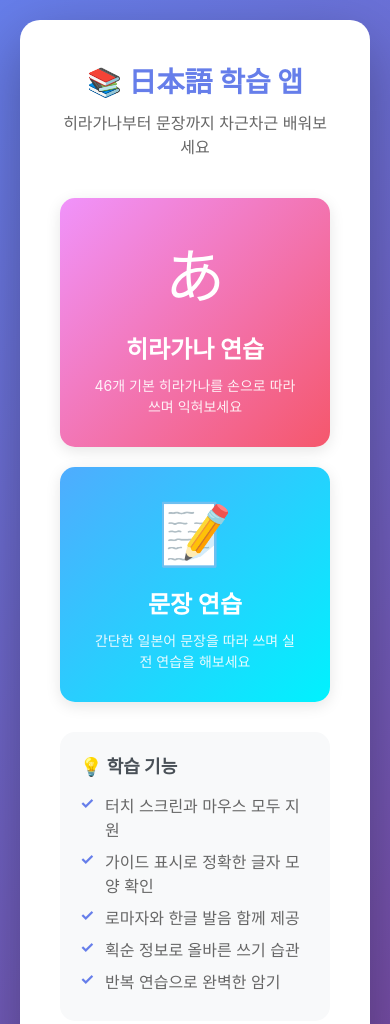
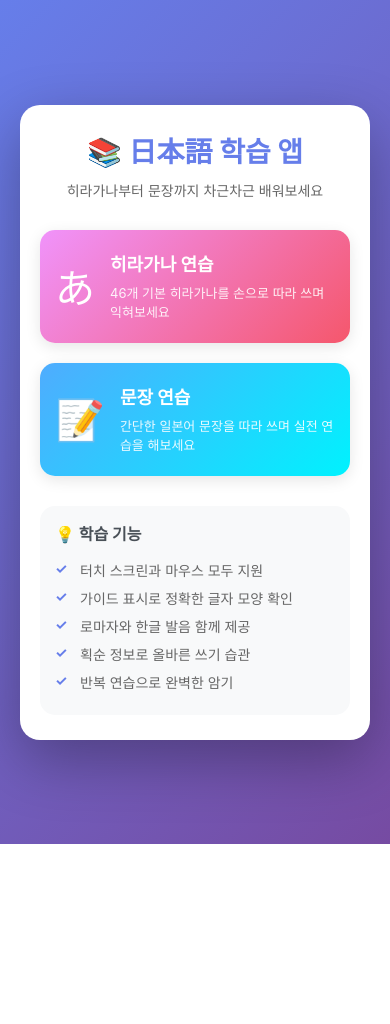
Before and after one commit to Jang1117/japanese, a plain HTML site: page index.html in a window 390 px wide. Shown: the top 1024 px of the page. After the commit the page ends 844 px from the top, so only its background shows below. Drawn offline with Linux system fonts and the light colour scheme.

Commit message:
Update index.html

```diff
--- a/index.html
+++ b/index.html
@@ -45,8 +45,8 @@
         }
 
         .menu-grid {
-            display: grid;
-            grid-template-columns: repeat(auto-fit, minmax(250px, 1fr));
+            display: flex;
+            flex-direction: column;
             gap: 20px;
             margin-bottom: 30px;
         }
@@ -54,13 +54,16 @@
         .menu-card {
             background: linear-gradient(135deg, #667eea 0%, #764ba2 100%);
             border-radius: 15px;
-            padding: 30px;
+            padding: 25px 20px;
             text-align: center;
             cursor: pointer;
             transition: all 0.3s;
             text-decoration: none;
             color: white;
             box-shadow: 0 4px 15px rgba(0,0,0,0.1);
+            display: flex;
+            align-items: center;
+            gap: 20px;
         }
 
         .menu-card:hover {
@@ -69,14 +72,19 @@
         }
 
         .menu-icon {
-            font-size: 60px;
-            margin-bottom: 15px;
+            font-size: 50px;
+            flex-shrink: 0;
+        }
+
+        .menu-text {
+            text-align: left;
+            flex: 1;
         }
 
         .menu-title {
-            font-size: 24px;
+            font-size: 22px;
             font-weight: bold;
-            margin-bottom: 10px;
+            margin-bottom: 8px;
         }
 
         .menu-description {
@@ -126,13 +134,47 @@
             font-weight: bold;
         }
 
-        @media (max-width: 600px) {
-            .menu-grid {
-                grid-template-columns: 1fr;
+        @media (max-width: 480px) {
+            .container {
+                padding: 25px 20px;
             }
 
             h1 {
                 font-size: 28px;
+            }
+
+            .subtitle {
+                font-size: 14px;
+                margin-bottom: 30px;
+            }
+
+            .menu-card {
+                padding: 20px 15px;
+                gap: 15px;
+            }
+
+            .menu-icon {
+                font-size: 40px;
+            }
+
+            .menu-title {
+                font-size: 18px;
+            }
+
+            .menu-description {
+                font-size: 13px;
+            }
+
+            .features {
+                padding: 15px;
+            }
+
+            .features h3 {
+                font-size: 16px;
+            }
+
+            .feature-list li {
+                font-size: 14px;
             }
         }
     </style>
@@ -145,17 +187,21 @@
         <div class="menu-grid">
             <a href="hiragana-practice.html" class="menu-card card-hiragana">
                 <div class="menu-icon">あ</div>
+                <div class="menu-text">
                     <div class="menu-title">히라가나 연습</div>
                     <div class="menu-description">
                         46개 기본 히라가나를 손으로 따라 쓰며 익혀보세요
+                    </div>
                 </div>
             </a>
 
             <a href="sentence-practice.html" class="menu-card card-sentence">
                 <div class="menu-icon">📝</div>
+                <div class="menu-text">
                     <div class="menu-title">문장 연습</div>
                     <div class="menu-description">
                         간단한 일본어 문장을 따라 쓰며 실전 연습을 해보세요
+                    </div>
                 </div>
             </a>
         </div>
```
Lines whose indentation alone changed are shown as unchanged.
